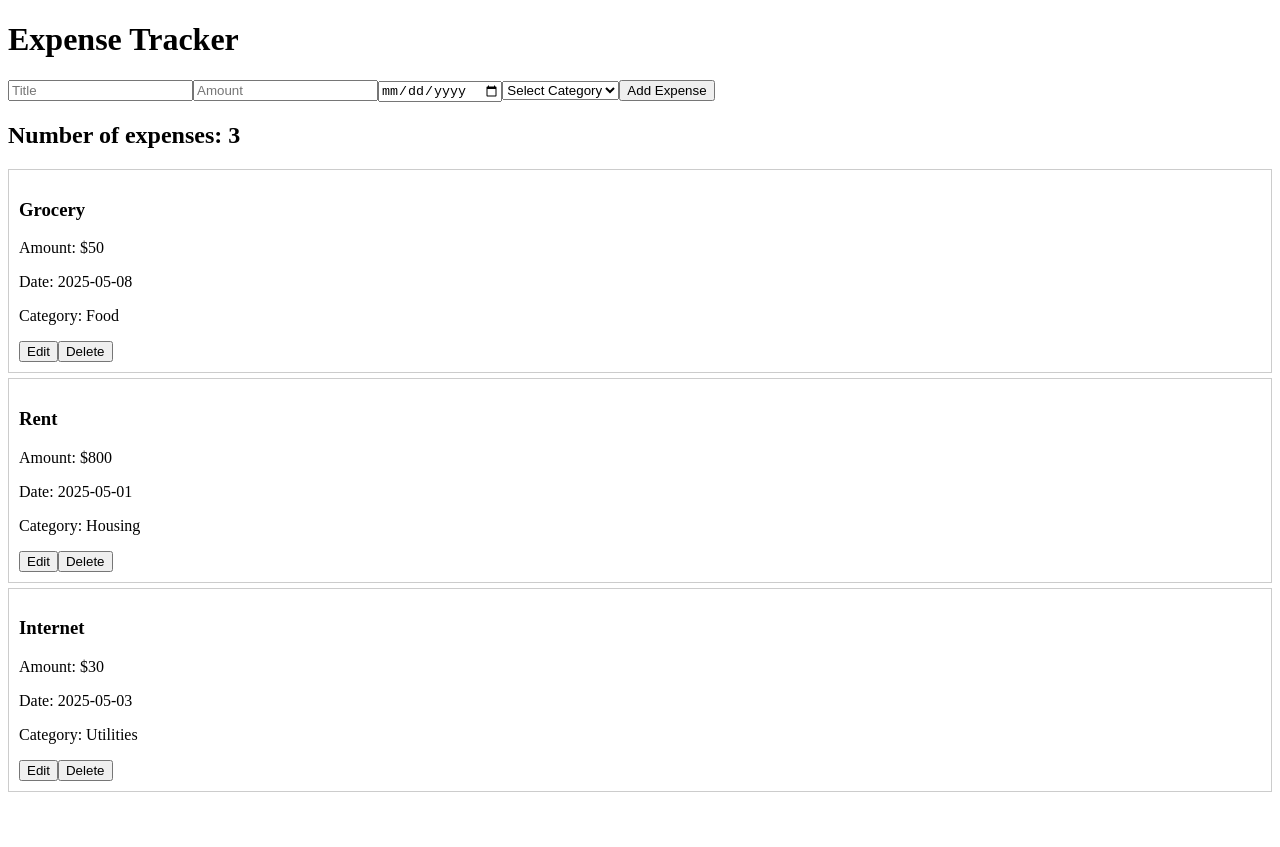
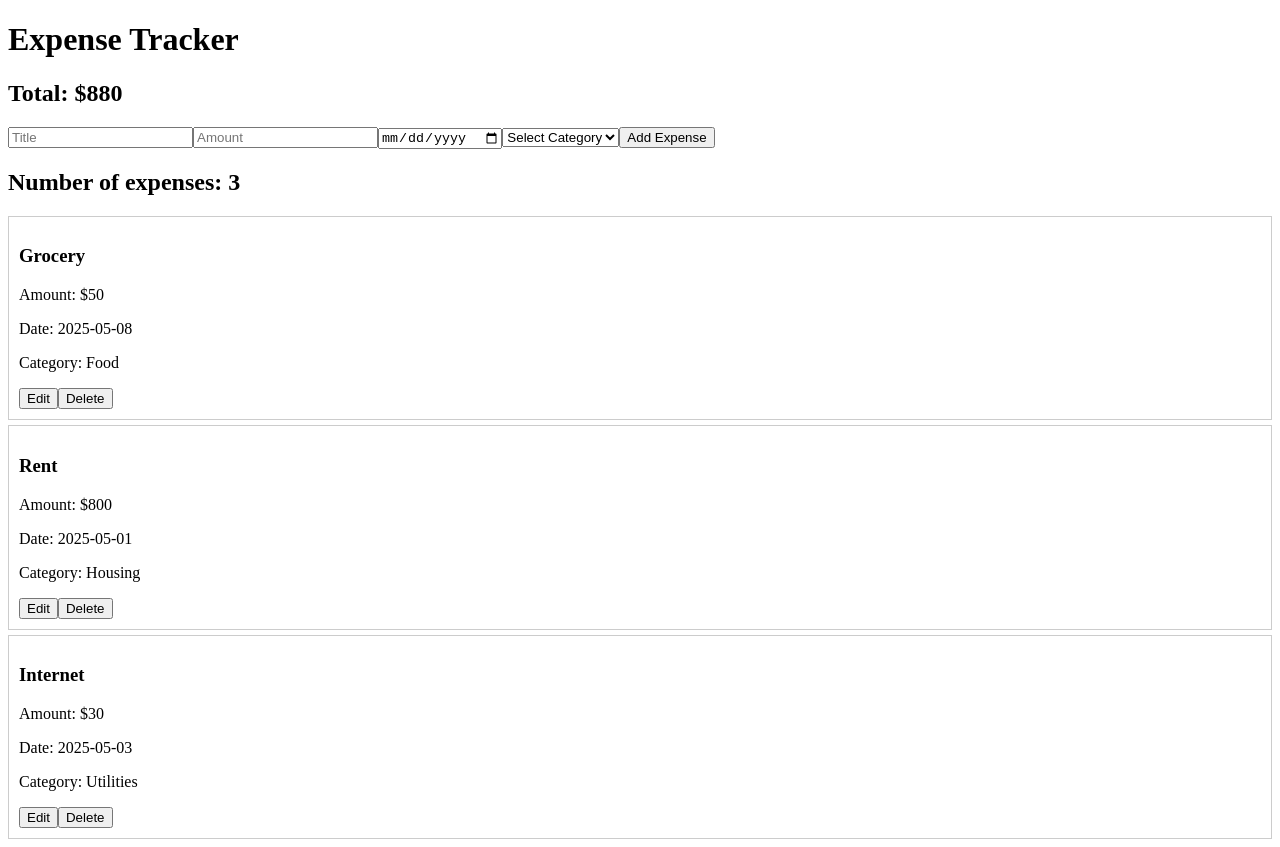
Before and after one commit to omar211346/expence-list, a React (Vite) app: page / in a window 1280 px wide. Before the commit the page ends 800 px from the top, so only its background shows below. Built offline with nearby package versions, Linux system fonts and the light colour scheme.

Commit message:
added the function and rendering of total cost

```diff
--- a/src/App.jsx
+++ b/src/App.jsx
@@ -36,10 +36,16 @@ function App() {
       console.log("Updated expenses:", updatedExpenses);
     }
   };
+  const totalAmount = expenses.reduce(
+    (acc, curr) => acc + Number(curr.amount),
+    0
+  );
+
 
   return (
     <div>
       <h1>Expense Tracker</h1>
+      <h2>Total: ${totalAmount}</h2>
       <ExpenseForm addExpense={addExpense} />
       <ExpenseList
         expenses={expenses || []}
```
